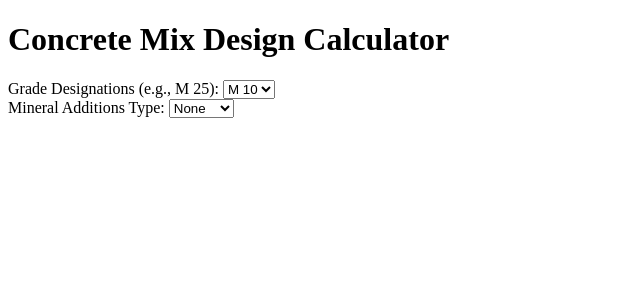
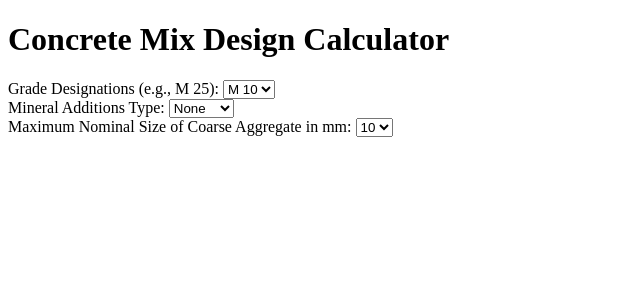
Before and after one commit to itsabdelmalek/concrete_mix_design_calculator, a Flask app: template templates/index.html in a window 1280 px wide. Shown: the top 300 px of the page, without its empty margins (0-640 px from the left). Run offline with Flask 3, Linux system fonts and the light colour scheme; the template is opened without the code that fills it, so the values that code supplies are empty.

Commit message:
added maximum nominal size list of coarse aggegate

```diff
--- a/templates/index.html
+++ b/templates/index.html
@@ -26,6 +26,12 @@
             <option value="">None</option>
             <option value="Fly ash">Fly ash</option>
         </select><br>
+	<label for="max_aggregate_size">Maximum Nominal Size of Coarse Aggregate in mm: </label>
+        <select name="max_aggregate_size">
+            <option value="10">10</option>
+            <option value="20">20</option>
+            <option value="40">40</option>
+        </select><br>
 
     </form>
 </body>
```
